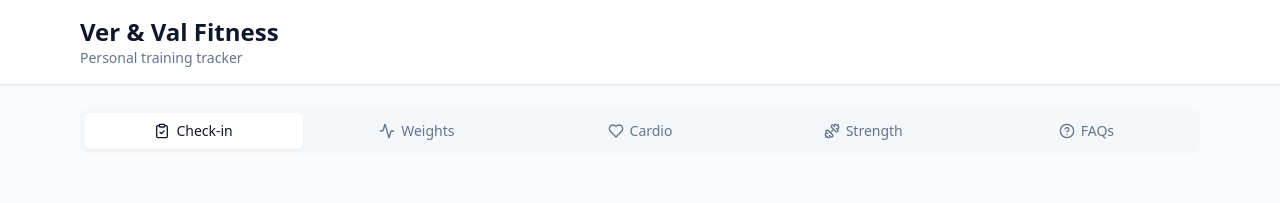
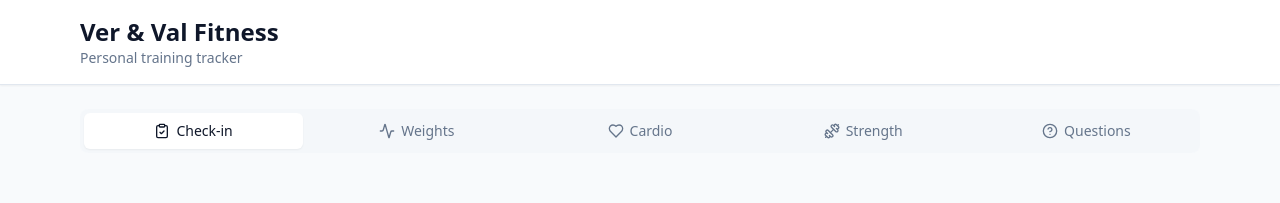
Before and after one commit to tooeasyapps/fitness-app, a Next.js app: page / in a window 1280 px wide. Shown: the top 203 px of the page. Built offline with nearby package versions, Linux system fonts and the light colour scheme; no server answers; the database is empty.

Commit message:
UI: rename FAQs tab to Questions

```diff
--- a/src/app/page.tsx
+++ b/src/app/page.tsx
@@ -92,7 +92,7 @@ export default function Home() {
               </TabsTrigger>
               <TabsTrigger value="faqs" className="flex-1 sm:flex-none flex items-center justify-center gap-1.5 py-2 text-xs sm:text-sm min-w-[40%]">
                 <HelpCircle className="h-3.5 w-3.5 sm:h-4 sm:w-4" />
-                FAQs
+                Questions
               </TabsTrigger>
             </TabsList>
           </div>
--- a/src/components/faq-tab.tsx
+++ b/src/components/faq-tab.tsx
@@ -136,9 +136,9 @@ export function FAQTab({ clientName, color }: { clientName: string; color: "ver"
             <div className="min-w-0 flex-1">
               <CardTitle className="text-sm sm:text-lg flex items-center gap-2">
                 <HelpCircle className={`h-4 w-4 sm:h-5 sm:w-5 ${accentText}`} />
-                FAQs
+                Questions
               </CardTitle>
-              <CardDescription className="text-xs sm:text-sm truncate">Frequently asked questions and answers</CardDescription>
+              <CardDescription className="text-xs sm:text-sm truncate">Questions and answers</CardDescription>
             </div>
             {!showForm && (
               <Button onClick={() => setShowForm(true)} className={`${colorClass} shrink-0 text-xs sm:text-sm`} size="sm">
```
